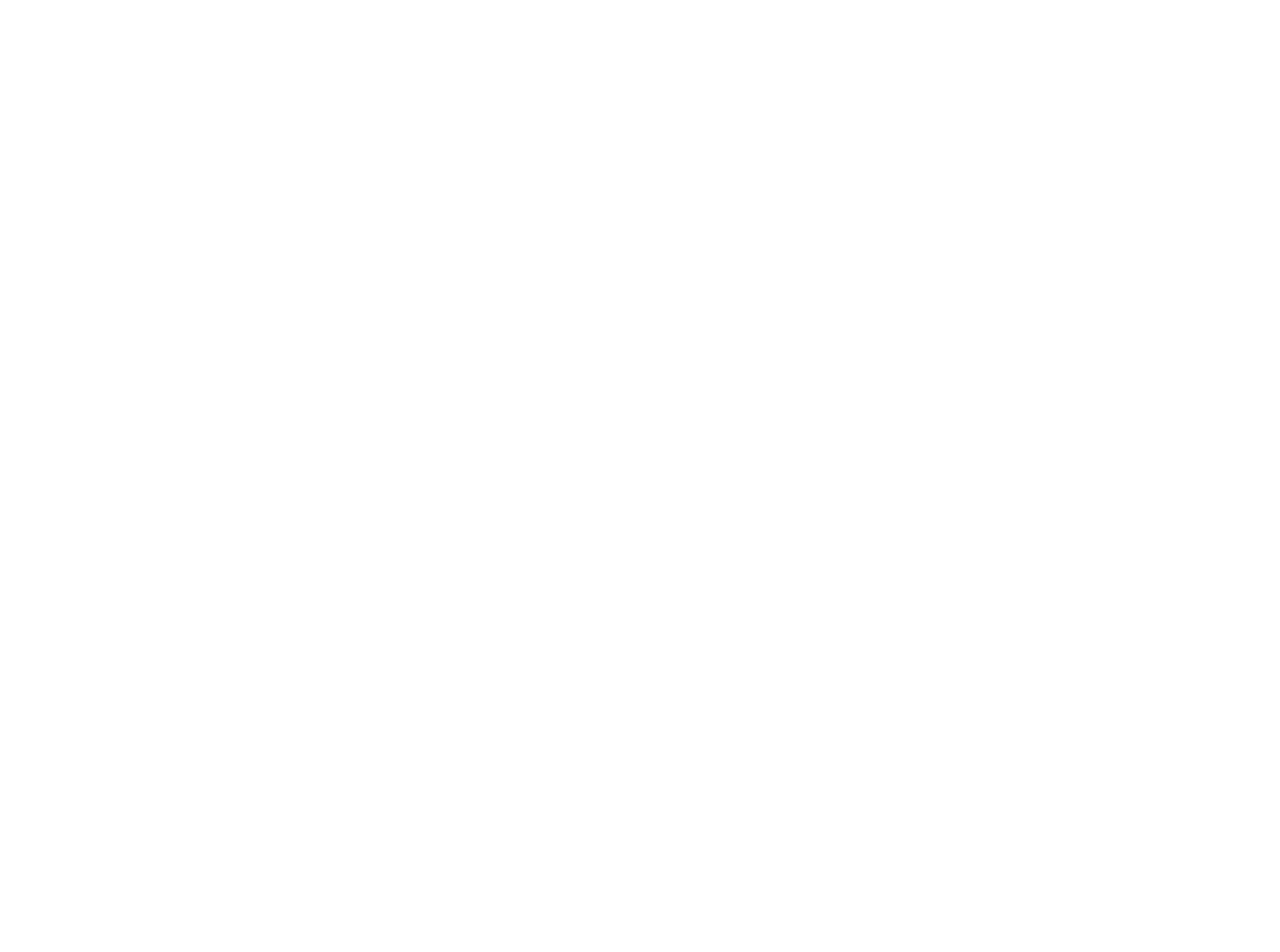
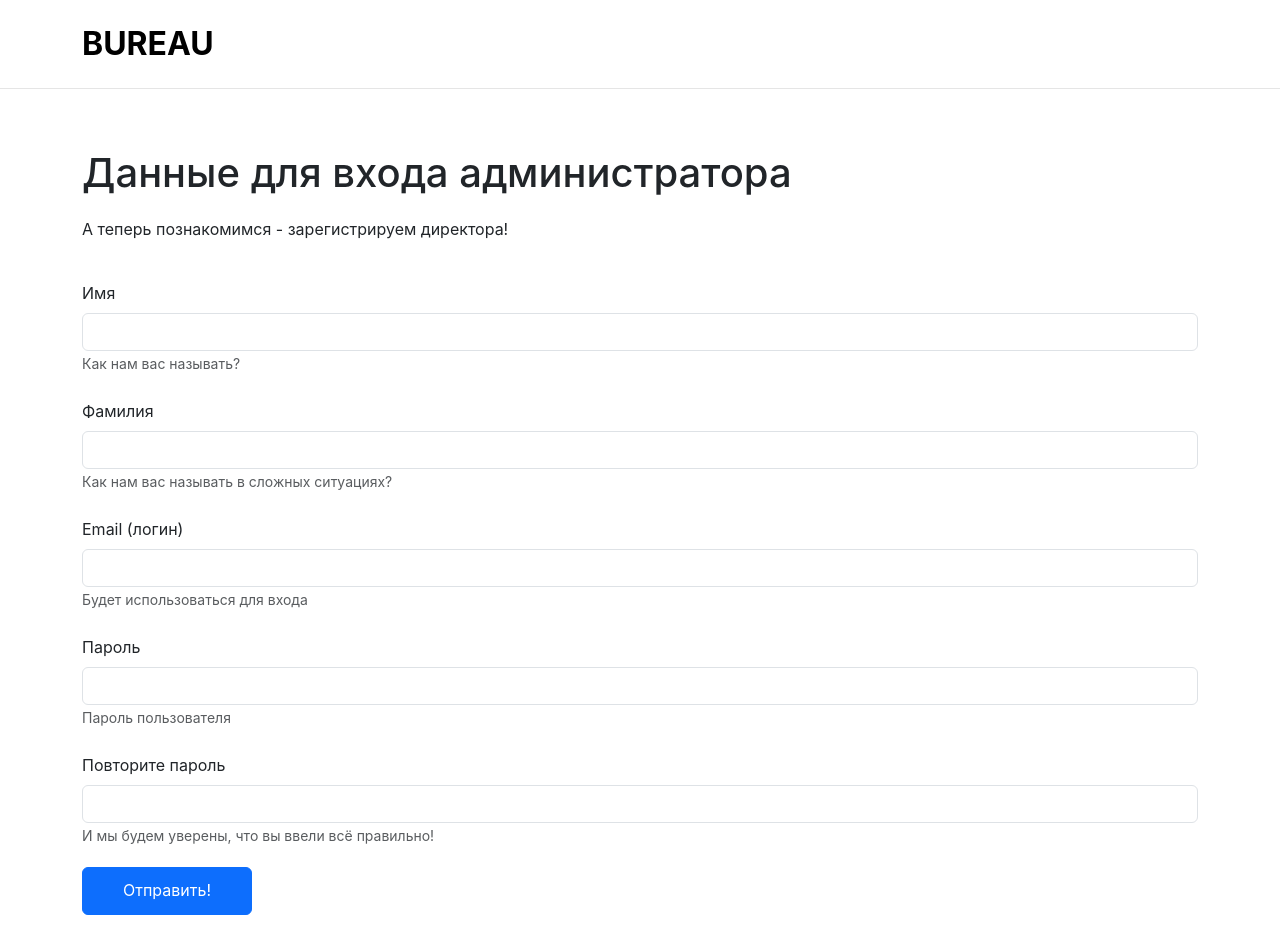
Before and after one commit to maximax444/bureau, a React (Vite) app: page /register in a window 1280 px wide. Before the commit this address had no page. Shown: the top 952 px of the page. Before the commit the page ends 800 px from the top, so only its background shows below. Built offline with nearby package versions, Linux system fonts and the light colour scheme.

Commit message:
register page

```diff
--- a/src/App.tsx
+++ b/src/App.tsx
@@ -3,6 +3,7 @@
 import './App.css'
 import { LoginPage } from './pages/auth/LoginPage'
 import { SetupPage } from './pages/auth/SetupPage'
+import { RegisterPage } from './pages/auth/RegisterPage'
 
 function App() {
 
@@ -10,6 +11,7 @@
     <Routes>
       <Route path="/login" element={<LoginPage />} />
       <Route path="/setup" element={<SetupPage />} />
+      <Route path="/register" element={<RegisterPage />} />
     </Routes>
   )
 }
--- a/src/http/index.ts
+++ b/src/http/index.ts
@@ -2,10 +2,14 @@
 
 export const $host = axios.create({
     baseURL: 'http://localhost:3500',
-    withCredentials: false,
-    headers: {
-        'Access-Control-Allow-Origin': '*',
-        'Access-Control-Allow-Methods': 'GET,PUT,POST,DELETE,PATCH,OPTIONS',
-        "Access-Control-Allow-Headers": 'Access-Control-Allow-Headers: Origin, Content-Type, X-Auth-Token',
-    }
+    // withCredentials: false,
+    // headers: {
+    //     'Access-Control-Allow-Origin': '*',
+    //     'Access-Control-Allow-Methods': 'GET,PUT,POST,DELETE,PATCH,OPTIONS',
+    //     "Access-Control-Allow-Headers": 'Access-Control-Allow-Headers: Origin, Content-Type, X-Auth-Token',
+    // }
 })
+$host.interceptors.request.use((config) => {
+    config.headers.Authorization = `Basic ${localStorage.getItem("token")}`
+    return config
+})
--- a/src/http/setupApi.ts
+++ b/src/http/setupApi.ts
@@ -7,3 +7,11 @@
         })
     return response
 }
+
+export const register = async (name1: String, name2: String, email: String, password: String) => {
+    const response = await $host.post('/api/users/add', { name1, name2, email, password })
+        .catch((err) => {
+            throw err
+        })
+    return response
+}
--- /dev/null
+++ b/src/pages/auth/RegisterPage.tsx
@@ -0,0 +1,128 @@
+import { Header } from "../../components/Header"
+import { Footer } from "../../components/Footer"
+import Container from "../../components/Container"
+import { Form as MyForm } from "../../components/Form"
+import Form from 'react-bootstrap/Form';
+import "./register.sass"
+import Button from 'react-bootstrap/Button';
+import 'bootstrap/dist/css/bootstrap.min.css';
+import { register } from "../../http/setupApi"
+import { useState } from "react";
+import { useNavigate } from "react-router-dom";
+
+export function RegisterPage() {
+    const [name, setName] = useState("");
+    const [lastname, setLastname] = useState("");
+    const [user, setUser] = useState("");
+    const [pass, setPass] = useState("");
+    const [pass2, setPass2] = useState("");
+    const [isNotValid, setNotValid] = useState(false);
+
+    const navigate = useNavigate();
+
+    async function registerForm(e: Event) {
+        e.preventDefault()
+        if (pass != pass2) {
+            setNotValid(true)
+            return
+        } else {
+            setNotValid(false)
+        }
+        const resp = await register(name, lastname, user, pass).catch((err) => {
+            console.log(err)
+        })
+        if (resp && resp.status == 200) {
+            navigate("/login")
+        }
+
+    }
+    return (
+        <div className="page">
+            <Header />
+            <Container className="setup">
+                <h1>Данные для входа администратора</h1>
+                <p className="setup__descr">
+                    А теперь познакомимся - зарегистрируем директора!
+                </p>
+                <MyForm onSubmit={registerForm}>
+                    <Form.Label htmlFor="inputName">Имя</Form.Label>
+                    <Form.Control
+                        type="text"
+                        id="inputName"
+                        value={name}
+                        onChange={(e) => setName(e.target.value)}
+                        aria-describedby="nameHelpBlock"
+                        required
+                    />
+                    <Form.Text id="nameHelpBlock" muted>
+                        Как нам вас называть?
+                    </Form.Text>
+                    <br />
+                    <br />
+                    <Form.Label htmlFor="inputName2">Фамилия</Form.Label>
+                    <Form.Control
+                        type="text"
+                        id="inputName2"
+                        value={lastname}
+                        onChange={(e) => setLastname(e.target.value)}
+                        aria-describedby="name2HelpBlock"
+                        required
+                    />
+                    <Form.Text id="name2HelpBlock" muted>
+                        Как нам вас называть в сложных ситуациях?
+                    </Form.Text>
+                    <br />
+                    <br />
+                    <Form.Label htmlFor="inputUser">Email (логин)</Form.Label>
+                    <Form.Control
+                        type="email"
+                        id="inputUser"
+                        value={user}
+                        onChange={(e) => setUser(e.target.value)}
+                        aria-describedby="userHelpBlock"
+                        required
+                    />
+                    <Form.Text id="userHelpBlock" muted>
+                        Будет использоваться для входа
+                    </Form.Text>
+                    <br />
+                    <br />
+                    <Form.Label htmlFor="inputPass">Пароль</Form.Label>
+                    <Form.Control
+                        type="password"
+                        id="inputPass"
+                        value={pass}
+                        pattern=".{8,}"
+                        onChange={(e) => setPass(e.target.value)}
+                        aria-describedby="passHelpBlock"
+                        required
+                    />
+                    <Form.Text id="passHelpBlock" muted>
+                        Пароль пользователя
+                    </Form.Text>
+                    <br />
+                    <br />
+                    <Form.Label htmlFor="inputPass2">Повторите пароль</Form.Label>
+                    <Form.Control
+                        type="password"
+                        id="inputPass2"
+                        value={pass2}
+                        pattern=".{8,}"
+                        onChange={(e) => setPass2(e.target.value)}
+                        aria-describedby="pass2HelpBlock"
+                        required
+                    />
+                    <Form.Text id="pass2HelpBlock" muted>
+                        И мы будем уверены, что вы ввели всё правильно!
+                    </Form.Text>
+
+                    {isNotValid &&
+                        <div className="error">Пароли не совпадают</div>
+                    }
+                    <Button className="setup__btn" type="submit">Отправить!</Button>
+                </MyForm>
+            </Container>
+            <Footer />
+        </div>
+    )
+}
--- a/src/pages/auth/SetupPage.tsx
+++ b/src/pages/auth/SetupPage.tsx
@@ -24,7 +24,7 @@
             console.log(err)
         })
         if (resp && resp.status == 200) {
-            navigate("/")
+            navigate("/register")
         }
 
     }
@@ -87,7 +87,6 @@
                         value={pass}
                         onChange={(e) => setPass(e.target.value)}
                         aria-describedby="passHelpBlock"
-                        required
                     />
                     <Form.Text id="passHelpBlock" muted>
                         Пароль пользователя базы данных
--- /dev/null
+++ b/src/pages/auth/register.sass
@@ -0,0 +1,3 @@
+.error
+    color: red
+    padding-top: 20px
```
